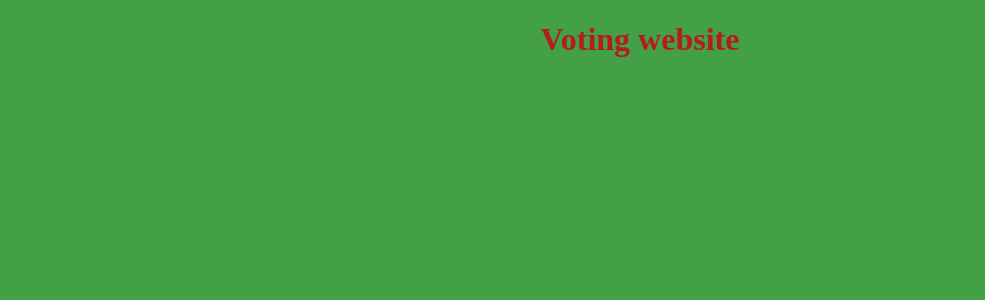
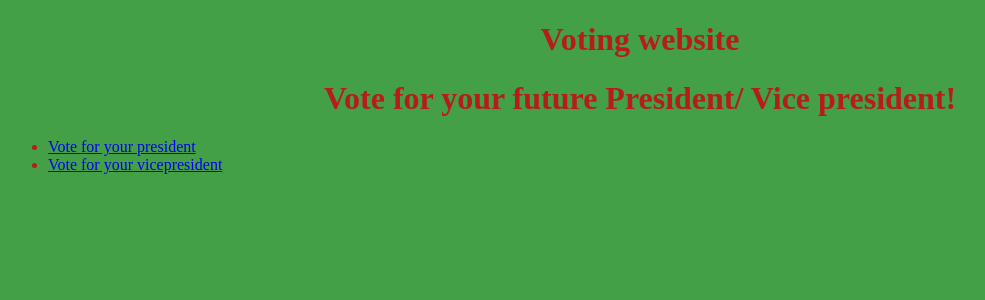
Before and after one commit to JettChenT/SSBS-PC, a Flask app: page / in a window 1280 px wide. Shown: the top 300 px of the page, without its empty margins (0-985 px from the left). Run offline with Flask 2, Linux system fonts and the light colour scheme; some libraries are stand-ins or nearby versions.

Commit message:
add links to voting page

```diff
--- a/templates/index.html
+++ b/templates/index.html
@@ -7,5 +7,10 @@
       <!--JavaScript at end of body for optimized loading-->
       <script type="text/javascript" src="js/materialize.min.js"></script>
         <h1>Voting website</h1>
+        <h1><b>Vote</b> for your future President/ Vice president!</h1>
+        <ul>
+          <li><a href="/vote/president">Vote for your president</a></li>
+          <li><a href="/vote/vicepresident">Vote for your vicepresident</a></li>
+        </ul>
     </body>
   </html>
```
